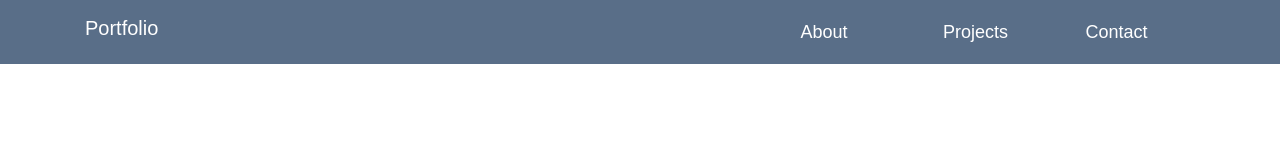
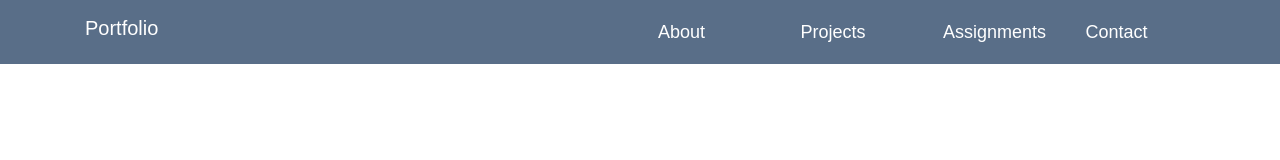
Before and after one commit to smilteval/CS-College-Courses, a plain HTML site: page Web Database Applications/Portfolio/index.html in a window 1280 px wide. Shown: the top 160 px of the page. Drawn offline with nearby package versions, Linux system fonts and the light colour scheme.

Commit message:
added assignments to the navigation bar

```diff
--- a/Web Database Applications/Portfolio/index.html
+++ b/Web Database Applications/Portfolio/index.html
@@ -34,6 +34,9 @@
               </div>
               <div class="col-3">
                 <a href="#projects" class="navigation-link">Projects</a>
+              </div>
+              <div class="col-3">
+                <a href="#assignments" class="navigation-link">Assignments</a>
               </div>
               <div class="col-3">
                 <a href="#contact" class="navigation-link">Contact</a>
```
